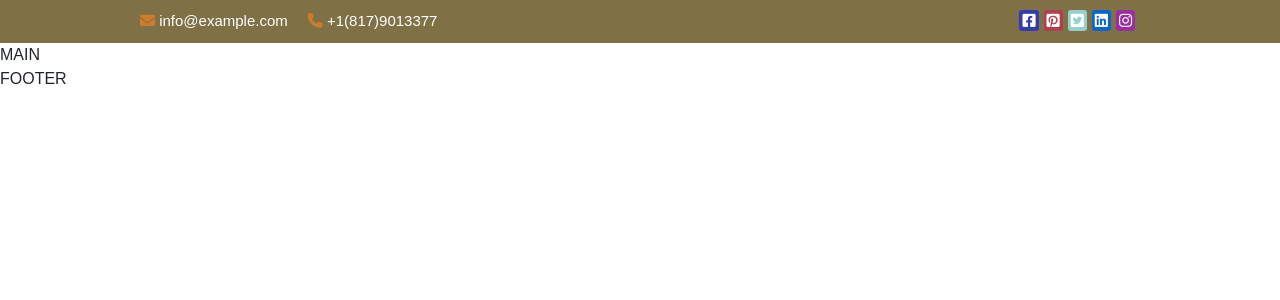
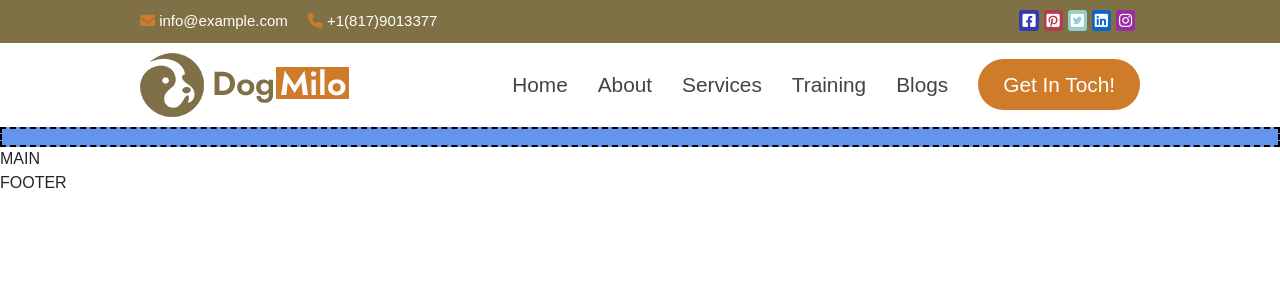
Before and after one commit to EmilDanielSamfirescu/proj-html-vuejs, a Vue app: page / in a window 1280 px wide. Shown: the top 300 px of the page. Built offline with nearby package versions, Linux system fonts and the light colour scheme.

Commit message:
menu header section

```diff
--- a/src/components/HeaderComponent.vue
+++ b/src/components/HeaderComponent.vue
@@ -4,11 +4,11 @@ export default {
 data (){
     return {
         headerNavLinks: [
-            'home',
-            'about',
-            'services',
-            'training',
-            'blogs'
+            'Home',
+            'About',
+            'Services',
+            'Training',
+            'Blogs'
         ]
     }
 },
@@ -42,11 +42,11 @@ methods: {
                     </div>
 
                     <div class="socials-container">
-                        <a href="#"><i class="fa-brands fa-square-facebook"></i></a>
-                        <a href="#"><i class="fa-brands fa-square-pinterest"></i></a>
-                        <a href="#"><i class="fa-brands fa-square-twitter"></i></a>
-                        <a href="#"><i class="fa-brands fa-linkedin"></i></a>
-                        <a href="#"><i class="fa-brands fa-instagram"></i></a>
+                        <a href="https://www.facebook.com/" target="_blank"><i class="fa-brands fa-square-facebook"></i></a>
+                        <a href="https://www.pinterest.it/" target="_blank"><i class="fa-brands fa-square-pinterest"></i></a>
+                        <a href="https://twitter.com/" target="_blank"><i class="fa-brands fa-square-twitter"></i></a>
+                        <a href="https://www.linkedin.com/" target="_blank"><i class="fa-brands fa-linkedin"></i></a>
+                        <a href="https://www.instagram.com/" target="_blank"><i class="fa-brands fa-instagram"></i></a>
                     </div>
 
                 </div>
@@ -54,7 +54,25 @@ methods: {
         </section>
 
         <section class="menu-header">
+            <div class="my-container">
+                <div class="my-row justify-content-between align-items-center">
 
+                    <div class="logo-container">
+                        <img src="../assets/img/logo.png" alt="logo">
+                    </div>
+
+                    <div class="link-contaner d-flex justify-content-between align-items-center">
+                        <div class="links-menu"
+                        v-for="(links, i) in headerNavLinks" :key="i">
+                            <a href="#">{{ links }}</a>
+                        </div>
+                        <button>
+                            Get In Toch!
+                        </button>
+                    </div>
+
+                </div>
+            </div>
         </section>
 
         <section class="jumbotron">
@@ -65,13 +83,11 @@ methods: {
 </template>
 
 <style lang="scss" scoped>
-// @use "../assets/scss/main.scss" as *;
-// @use "../assets/scss/partials/variables.scss" as *;
-// @use "../assets/scss/partials/mixin.scss" as *;
+@use "../assets/scss/partials/variables.scss" as *;
+@use "../assets/scss/partials/mixin.scss" as *;
 
 .info-header {
-    // background-color: $top-header-bg-color;
-    background-color: #7f7045;
+    background-color: $top-header-bg-color;
     .my-row {
     padding: 5px 0px;
     color: white;
@@ -119,4 +135,37 @@ methods: {
     }
 }
 
+.menu-header {
+    padding: 10px 0px;
+
+    .links-menu > a{
+        font-size: 1.3em;
+        margin-right: 30px;
+        color: $text-color;
+        text-decoration: none;
+
+        &:hover {
+            color: $orange-main-color;
+        }
+    }
+
+    button {
+        font-size: 1.3em;
+        color: white;
+        background-color: $orange-main-color;
+        border: none;
+        border-radius: 50px;
+        padding: 10px 25px;
+
+        &:hover {
+            background-color: $button-hover-color;
+        }
+    }
+}
+
+.jumbotron {
+    @include debug-1;
+    height: 20px;
+}
+
 </style>
```
